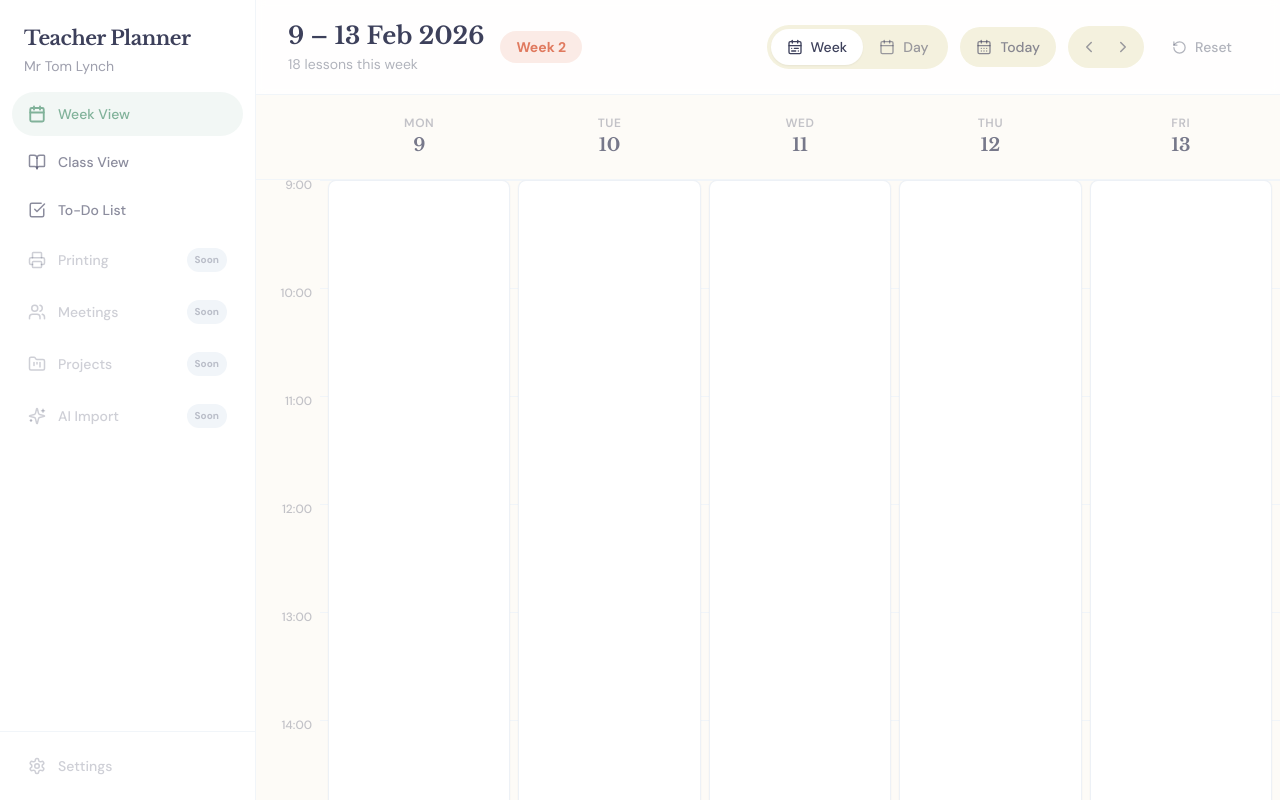
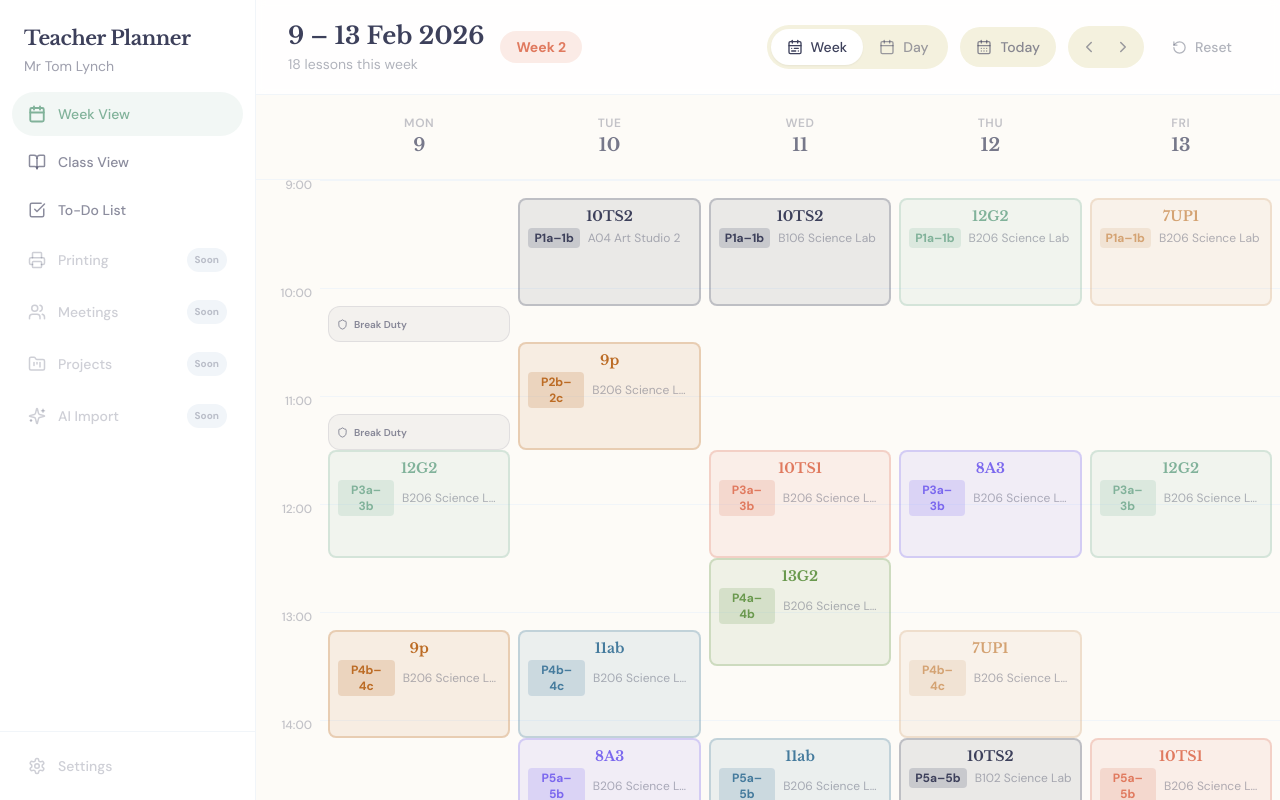
Before and after one commit to tomlynch96/teacherdiary, a React (Vite) app: page / in a window 1280 px wide. Both pictures are taken after a click on the button "Load Demo Timetable". Built offline with nearby package versions, Linux system fonts and the light colour scheme.

Commit message:
lesson and duty card fix

```diff
--- a/src/components/DutyCard.jsx
+++ b/src/components/DutyCard.jsx
@@ -1,10 +1,11 @@
 import React from 'react';
 import { Shield, Clock, AlertTriangle } from 'lucide-react';
-import { formatTime } from '../utils/dateHelpers';
+import { formatTime, timeToMinutes } from '../utils/dateHelpers';
 
 // ===== DutyCard =====
 // Displays non-teaching duties like Break Duty, Line Manage, Detention.
 // Styled differently from lessons so they're visually distinct.
+// Adapts layout based on available height.
 
 const DUTY_STYLES = {
   'Break Duty': {
@@ -27,24 +28,57 @@ const DUTY_STYLES = {
   },
 };
 
-export default function DutyCard({ duty }) {
+export default function DutyCard({ duty, gridStartMin, pxPerMinute }) {
   const style = DUTY_STYLES[duty.activity] || DUTY_STYLES['Break Duty'];
   const Icon = style.icon;
 
+  // Calculate position from time
+  const startMin = timeToMinutes(duty.startTime);
+  const endMin = timeToMinutes(duty.endTime);
+  const top = (startMin - gridStartMin) * pxPerMinute;
+  const height = (endMin - startMin) * pxPerMinute;
+
+  // Adaptive layout based on height
+  const isVeryShort = height < 40;  // Less than ~22 minutes
+  const isShort = height < 60;       // Less than ~33 minutes
+
   return (
-    <div className={`
-      w-full rounded-xl border px-3 py-2
-      ${style.bg} ${style.border}
-    `}>
-      <div className="flex items-center gap-2">
-        <Icon size={13} className={style.text} />
-        <span className={`text-xs font-semibold ${style.text}`}>
-          {duty.activity}
-        </span>
+    <div
+      className={`absolute left-0 right-0 rounded-xl border overflow-hidden ${style.bg} ${style.border}`}
+      style={{ top: `${top}px`, height: `${height}px` }}
+    >
+      <div className={`h-full flex items-center ${isVeryShort ? 'px-2 py-1' : 'px-3 py-2'}`}>
+        {isVeryShort ? (
+          // Very short: Icon and abbreviated name only, horizontal layout
+          <div className="flex items-center gap-1.5 min-w-0 flex-1">
+            <Icon size={11} className={`${style.text} shrink-0`} />
+            <span className={`text-[10px] font-semibold ${style.text} truncate`}>
+              {duty.activity}
+            </span>
+          </div>
+        ) : isShort ? (
+          // Short: Icon and name, hide time
+          <div className="flex items-center gap-2 min-w-0 flex-1">
+            <Icon size={12} className={`${style.text} shrink-0`} />
+            <span className={`text-xs font-semibold ${style.text} truncate`}>
+              {duty.activity}
+            </span>
+          </div>
+        ) : (
+          // Normal height: Full layout with time
+          <div className="flex-1 min-w-0">
+            <div className="flex items-center gap-2 mb-0.5">
+              <Icon size={13} className={style.text} />
+              <span className={`text-xs font-semibold ${style.text} truncate`}>
+                {duty.activity}
+              </span>
+            </div>
+            <p className="text-[11px] text-navy/30 truncate">
+              {formatTime(duty.startTime)} – {formatTime(duty.endTime)}
+            </p>
+          </div>
+        )}
       </div>
-      <p className="text-[11px] text-navy/30 mt-0.5">
-        {formatTime(duty.startTime)} – {formatTime(duty.endTime)}
-      </p>
     </div>
   );
 }
--- a/src/components/LessonCard.jsx
+++ b/src/components/LessonCard.jsx
@@ -1,237 +1,73 @@
-import React, { useState } from 'react';
-import { Clock, Users, MapPin } from 'lucide-react';
+import React from 'react';
+import { getClassColor } from '../utils/timetable';
+import { timeToMinutes } from '../utils/dateHelpers';
 
-// Height breakpoints for adaptive layout
-const TALL_THRESHOLD = 120;
-const COMPACT_THRESHOLD = 70;
+// ===== LessonCard =====
+// Displays a single lesson block on the calendar
 
-export default function LessonCard({ lesson, height, accent, hasData, onClick, showTitle = false, instanceData = null }) {
-  const [showTooltip, setShowTooltip] = useState(false);
+export default function LessonCard({
+  lesson,
+  gridStartMin,
+  pxPerMinute,
+  onClick,
+  hasData = false,
+  classes = [],
+}) {
+  if (!lesson) return null;
 
-  const isTall = height >= TALL_THRESHOLD;
-  const isCompact = height >= COMPACT_THRESHOLD && height < TALL_THRESHOLD;
-  const isTiny = height < COMPACT_THRESHOLD;
+  const accent = getClassColor(lesson.classId, classes);
 
-  // Get the class object to access className and subject
-  const classObj = lesson.class || {};
-  const className = classObj.className || lesson.className || 'Unknown Class';
-  const subject = classObj.subject || lesson.subject || '';
-
-  const handleClick = (e) => {
-    e.stopPropagation();
-    onClick(lesson);
-  };
-
-  const handleMouseEnter = () => {
-    if (showTitle) {
-      setShowTooltip(true);
-    }
-  };
-
-  const handleMouseLeave = () => {
-    setShowTooltip(false);
-  };
-
-  // Format periods display
-  const periodsDisplay = lesson.periods?.join('–') || lesson.period || '';
+  // Calculate position from time strings
+  const startMin = timeToMinutes(lesson.startTime);
+  const endMin = timeToMinutes(lesson.endTime);
+  const top = (startMin - gridStartMin) * pxPerMinute;
+  const height = (endMin - startMin) * pxPerMinute;
 
   return (
-    <div
-      className="relative h-full"
-      onMouseEnter={handleMouseEnter}
-      onMouseLeave={handleMouseLeave}
+    <button
+      onClick={onClick}
+      className="absolute left-0 right-0 rounded-lg overflow-hidden transition-smooth hover:shadow-md hover:scale-[1.02] hover:z-10 group"
+      style={{
+        top: `${top}px`,
+        height: `${height}px`,
+        backgroundColor: `${accent}18`,
+        border: `2px solid ${accent}40`,
+      }}
     >
-      <button
-        onClick={handleClick}
-        className="w-full h-full bg-white hover:bg-sand/50 border border-slate-200/60 rounded-lg shadow-sm hover:shadow-md transition-all duration-200 overflow-hidden text-left relative group"
-      >
-        {/* Left accent bar */}
-        <div
-          className="absolute left-0 top-0 bottom-0 w-1 transition-all group-hover:w-1.5"
-          style={{ backgroundColor: accent }}
-        />
+      {/* Content */}
+      <div className="p-2 h-full flex flex-col">
+        {/* Class name */}
+        <p
+          className="font-serif font-bold text-sm leading-tight truncate"
+          style={{ color: accent }}
+        >
+          {lesson.className}
+        </p>
 
-        {/* Content padding */}
-        <div className={`pl-3 pr-2 h-full flex flex-col ${isTiny ? 'py-1 justify-center' : 'py-2 justify-between'}`}>
-
-          {/* TALL LAYOUT - Full details */}
-          {isTall && (
-            <>
-              <div className="space-y-1.5">
-                <div className="flex items-start justify-between gap-2">
-                  <h3 className="font-serif font-bold text-navy text-sm leading-tight flex-1" style={{ color: accent }}>
-                    {className}
-                  </h3>
-                  {hasData && (
-                    <div className="w-1.5 h-1.5 rounded-full bg-sage shrink-0 mt-1" title="Has lesson content" />
-                  )}
-                </div>
-
-                {subject && (
-                  <p className="text-xs text-navy/50 font-medium">{subject}</p>
-                )}
-
-                {showTitle && instanceData?.title && (
-                  <p className="text-xs font-medium text-navy/70 italic line-clamp-2 mt-1">
-                    "{instanceData.title}"
-                  </p>
-                )}
-
-                {periodsDisplay && (
-                  <span className="inline-block px-2 py-0.5 rounded-md text-xs font-bold bg-slate-100 text-navy/60">
-                    P{periodsDisplay}
-                  </span>
-                )}
-              </div>
-
-              <div className="space-y-1 text-xs text-navy/40">
-                <div className="flex items-center gap-1.5">
-                  <Clock size={12} className="shrink-0" />
-                  <span className="font-medium">{lesson.startTime} – {lesson.endTime}</span>
-                </div>
-                {lesson.room && (
-                  <div className="flex items-center gap-1.5">
-                    <MapPin size={12} className="shrink-0" />
-                    <span>{lesson.room}</span>
-                  </div>
-                )}
-                {lesson.classSize && (
-                  <div className="flex items-center gap-1.5">
-                    <Users size={12} className="shrink-0" />
-                    <span>{lesson.classSize} students</span>
-                  </div>
-                )}
-              </div>
-            </>
-          )}
-
-          {/* COMPACT LAYOUT - Medium height */}
-          {isCompact && (
-            <>
-              <div className="flex items-start justify-between gap-2">
-                <h3 className="font-serif font-bold text-navy text-sm leading-tight" style={{ color: accent }}>
-                  {className}
-                </h3>
-                {hasData && (
-                  <div className="w-1.5 h-1.5 rounded-full bg-sage shrink-0 mt-1" />
-                )}
-              </div>
-
-              {showTitle && instanceData?.title && (
-                <p className="text-xs font-medium text-navy/70 italic line-clamp-1 mb-1">
-                  "{instanceData.title}"
-                </p>
-              )}
-
-              <div className="flex items-center justify-between gap-2 text-xs">
-                {periodsDisplay && (
-                  <span className="px-1.5 py-0.5 rounded text-xs font-bold bg-slate-100 text-navy/60">
-                    P{periodsDisplay}
-                  </span>
-                )}
-                <div className="flex items-center gap-1 text-navy/40">
-                  <Clock size={11} />
-                  <span className="font-medium">{lesson.startTime}</span>
-                </div>
-                {lesson.room && (
-                  <span className="text-navy/40">{lesson.room}</span>
-                )}
-              </div>
-            </>
-          )}
-
-          {/* TINY LAYOUT - Minimal single row */}
-          {isTiny && (
-            <div className="flex items-center justify-between gap-2">
-              <div className="flex items-center gap-2 min-w-0">
-                <h3 className="font-serif font-bold text-xs text-navy truncate" style={{ color: accent }}>
-                  {className}
-                </h3>
-                {hasData && (
-                  <div className="w-1.5 h-1.5 rounded-full bg-sage shrink-0" />
-                )}
-              </div>
-              <div className="flex items-center gap-1 text-xs text-navy/40 shrink-0">
-                <Clock size={10} />
-                <span className="font-medium">{lesson.startTime}</span>
-              </div>
-            </div>
+        {/* Period & room */}
+        <div className="flex items-center gap-2 mt-0.5">
+          <span
+            className="text-xs font-bold px-1.5 py-0.5 rounded"
+            style={{ backgroundColor: `${accent}30`, color: accent }}
+          >
+            P{lesson.period}
+          </span>
+          {lesson.room && (
+            <span className="text-xs text-navy/40 truncate">{lesson.room}</span>
           )}
         </div>
-      </button>
 
-      {/* Hover tooltip for day view */}
-      {showTitle && showTooltip && (
-        <div className="absolute left-full ml-2 top-0 z-50 w-72 bg-white border border-slate-200 rounded-xl shadow-xl p-4 pointer-events-none">
-          <div className="space-y-3">
-            <div>
-              <h4 className="font-serif font-bold text-navy text-base mb-1" style={{ color: accent }}>
-                {className}
-              </h4>
-              {subject && (
-                <p className="text-sm text-navy/50 font-medium">{subject}</p>
-              )}
-            </div>
-
-            {instanceData?.title && (
-              <div>
-                <p className="text-xs font-semibold text-navy/40 uppercase tracking-wide mb-1">Lesson Title</p>
-                <p className="text-sm font-medium text-navy/80 italic">"{instanceData.title}"</p>
-              </div>
-            )}
-
-            <div className="grid grid-cols-2 gap-3 text-sm">
-              <div className="flex items-center gap-2 text-navy/60">
-                <Clock size={14} className="text-navy/40" />
-                <span>{lesson.startTime} – {lesson.endTime}</span>
-              </div>
-              {lesson.room && (
-                <div className="flex items-center gap-2 text-navy/60">
-                  <MapPin size={14} className="text-navy/40" />
-                  <span>{lesson.room}</span>
-                </div>
-              )}
-              {periodsDisplay && (
-                <div className="flex items-center gap-2">
-                  <span className="px-2 py-0.5 rounded-md text-xs font-bold bg-slate-100 text-navy/60">
-                    Period {periodsDisplay}
-                  </span>
-                </div>
-              )}
-              {lesson.classSize && (
-                <div className="flex items-center gap-2 text-navy/60">
-                  <Users size={14} className="text-navy/40" />
-                  <span>{lesson.classSize} students</span>
-                </div>
-              )}
-            </div>
-
-            {instanceData?.notes && (
-              <div>
-                <p className="text-xs font-semibold text-navy/40 uppercase tracking-wide mb-1">Notes</p>
-                <p className="text-sm text-navy/70 line-clamp-3">{instanceData.notes}</p>
-              </div>
-            )}
-
-            {instanceData?.links && instanceData.links.length > 0 && (
-              <div>
-                <p className="text-xs font-semibold text-navy/40 uppercase tracking-wide mb-1">Resources</p>
-                <div className="space-y-1">
-                  {instanceData.links.slice(0, 3).map((link, idx) => (
-                    <div key={idx} className="text-xs text-sage hover:text-sage/80 truncate">
-                      🔗 {link.label || link.url}
-                    </div>
-                  ))}
-                </div>
-              </div>
-            )}
-
-            {!instanceData && (
-              <p className="text-xs text-navy/40 italic">Click to add lesson details</p>
-            )}
+        {/* Data indicator dot */}
+        {hasData && (
+          <div className="mt-auto flex items-center gap-1">
+            <div
+              className="w-1.5 h-1.5 rounded-full"
+              style={{ backgroundColor: accent }}
+            />
+            <span className="text-xs text-navy/40">Has content</span>
           </div>
-        </div>
-      )}
-    </div>
+        )}
+      </div>
+    </button>
   );
 }
```
